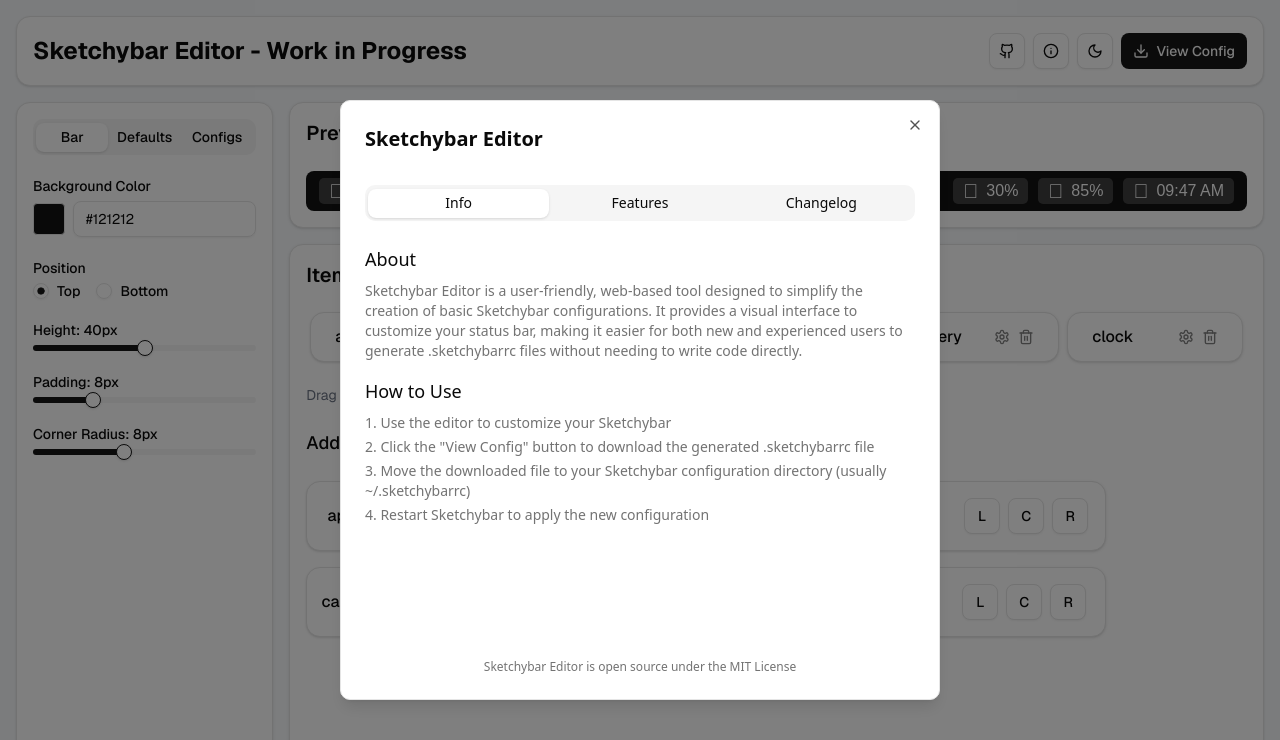
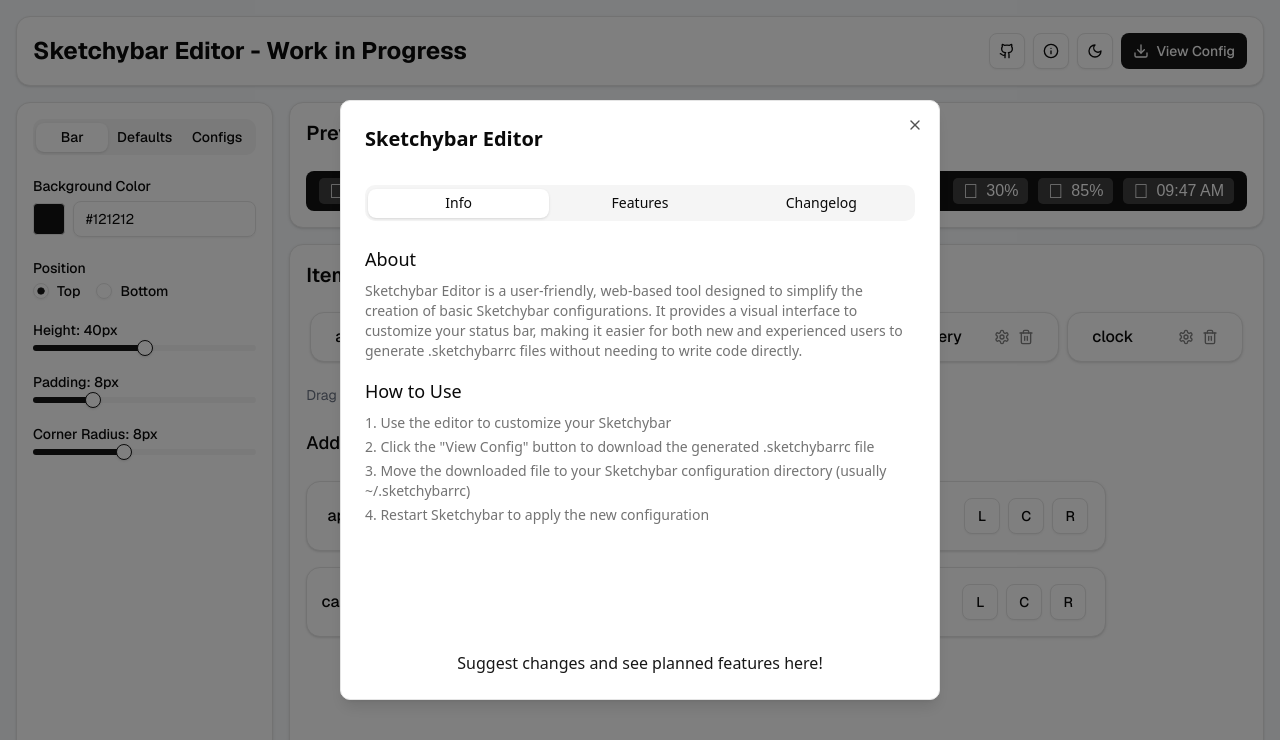
Before and after one commit to jakmaz/sketchybar-editor, a Next.js app: page / in a window 1280 px wide. Both pictures are taken after a click on the button "App Information". Shown: the top 740 px of the page. Built offline with nearby package versions, Linux system fonts and the light colour scheme; a web font is replaced by a local one.

Commit message:
!feat: add roadwise feedback to info

```diff
--- a/src/components/info-dialog.tsx
+++ b/src/components/info-dialog.tsx
@@ -104,8 +104,17 @@
           </TabsContent>
         </Tabs>
 
-        <div className="mt-4 text-xs text-center text-muted-foreground">
-          Sketchybar Editor is open source under the MIT License
+        <div className="text-center text-muted-foreground space-y-1">
+          <div>
+            <a
+              href="https://roadwiseapp.com/app/sketchybar-editor"
+              target="_blank"
+              rel="noopener noreferrer"
+              className="text-primary hover:underline"
+            >
+              Suggest changes and see planned features here!
+            </a>
+          </div>
         </div>
       </DialogContent>
     </Dialog>
```
